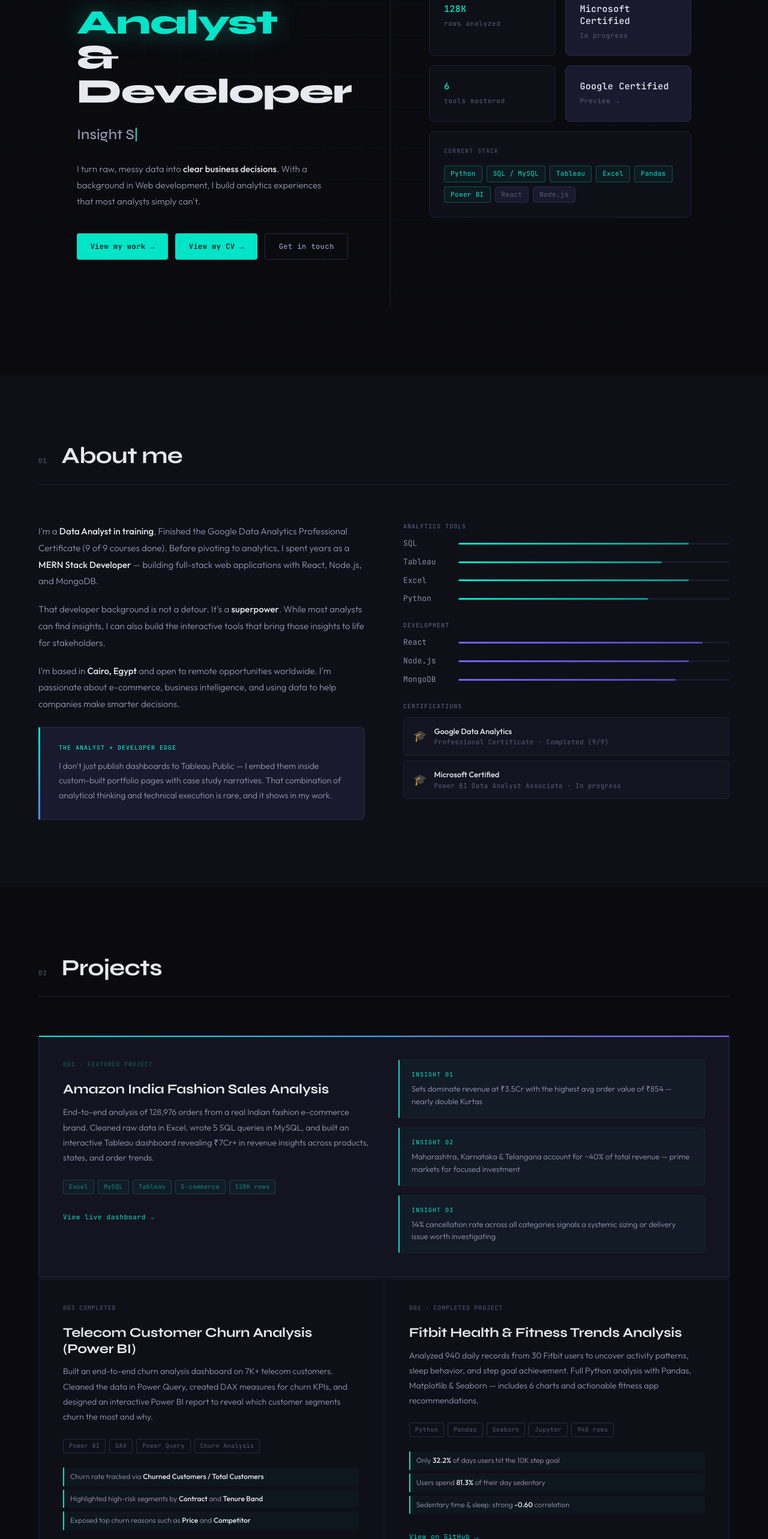
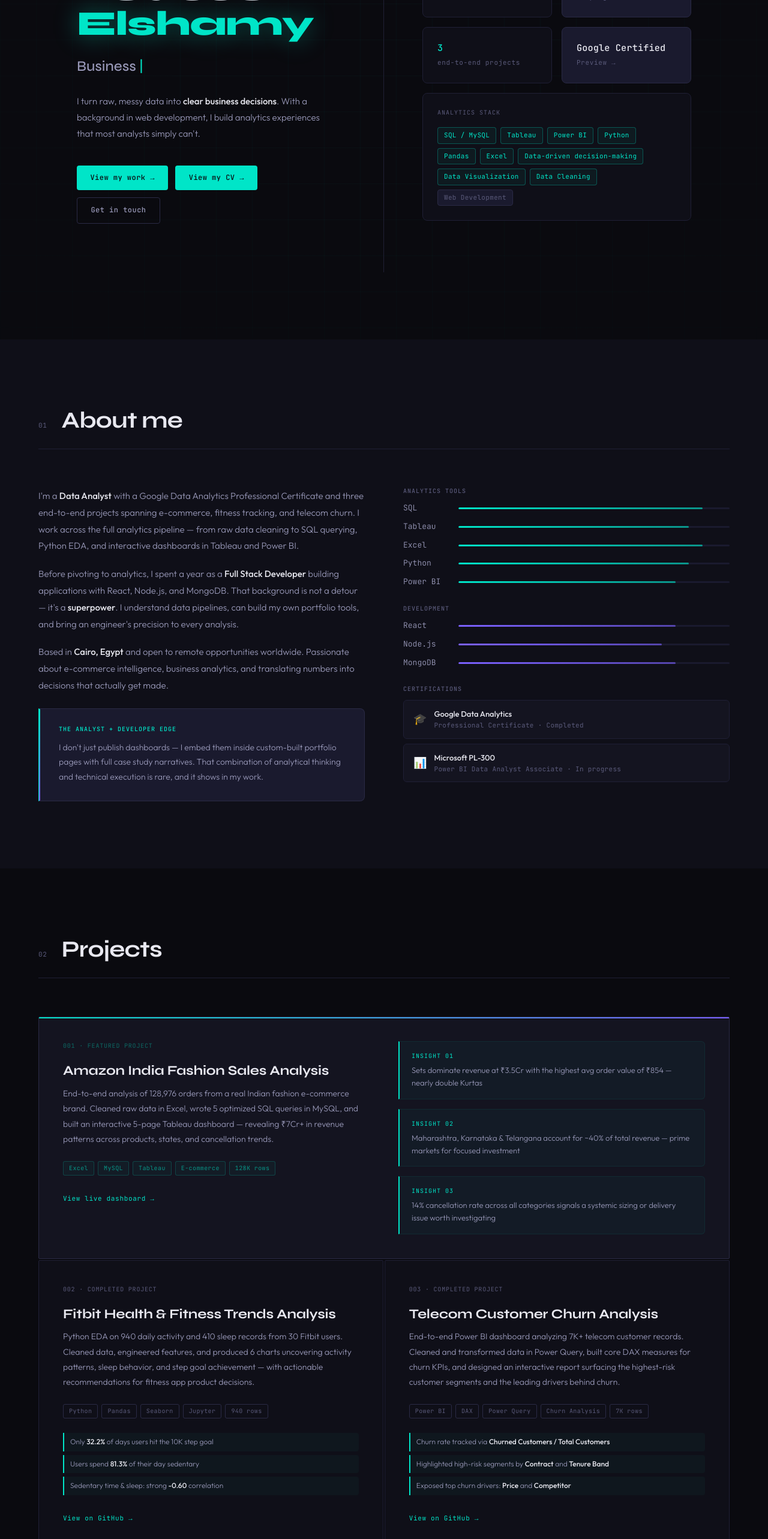
Before and after one commit to Yosifshamy/Portfolio, a React (Vite) app: page / in a window 1280 px wide. Shown: the part 234-2800 px from the top of the page at 60% size. Built offline with nearby package versions, Linux system fonts and the light colour scheme.

Commit message:
DA Focused

```diff
--- a/src/components/about.jsx
+++ b/src/components/about.jsx
@@ -1,14 +1,15 @@
 const About = () => {
   const analyticsSkills = [
-    { label: "SQL", width: "85%", cls: "" },
-    { label: "Tableau", width: "75%", cls: "" },
-    { label: "Excel", width: "85%", cls: "" },
-    { label: "Python", width: "70%", cls: "" },
+    { label: "SQL", width: "90%", cls: "" },
+    { label: "Tableau", width: "85%", cls: "" },
+    { label: "Excel", width: "90%", cls: "" },
+    { label: "Python", width: "85%", cls: "" },
+    { label: "Power BI", width: "80%", cls: "" },
   ];
 
   const devSkills = [
-    { label: "React", width: "90%", cls: "green" },
-    { label: "Node.js", width: "85%", cls: "green" },
+    { label: "React", width: "80%", cls: "green" },
+    { label: "Node.js", width: "75%", cls: "green" },
     { label: "MongoDB", width: "80%", cls: "green" },
   ];
 
@@ -23,32 +24,34 @@
         {/* LEFT — text */}
         <div className="about-text reveal">
           <p>
-            I'm a <strong>Data Analyst in training</strong>, Finished
-            the Google Data Analytics Professional Certificate (9 of 9 courses
-            done). Before pivoting to analytics, I spent years as a{" "}
-            <strong>MERN Stack Developer</strong> — building full-stack web
-            applications with React, Node.js, and MongoDB.
+            I'm a <strong>Data Analyst</strong> with a Google Data Analytics
+            Professional Certificate and three end-to-end projects spanning
+            e-commerce, fitness tracking, and telecom churn. I work across the
+            full analytics pipeline — from raw data cleaning to SQL querying,
+            Python EDA, and interactive dashboards in Tableau and Power BI.
           </p>
           <p>
-            That developer background is not a detour. It's a{" "}
-            <strong>superpower</strong>. While most analysts can find insights, I
-            can also build the interactive tools that bring those insights to
-            life for stakeholders.
+            Before pivoting to analytics, I spent a year as a{" "}
+            <strong>Full Stack Developer</strong> building applications with
+            React, Node.js, and MongoDB. That background is not a detour — it's
+            a <strong>superpower</strong>. I understand data pipelines, can
+            build my own portfolio tools, and bring an engineer's precision to
+            every analysis.
           </p>
           <p>
-            I'm based in <strong>Cairo, Egypt</strong> and open to remote
-            opportunities worldwide. I'm passionate about e-commerce, business
-            intelligence, and using data to help companies make smarter
-            decisions.
+            Based in <strong>Cairo, Egypt</strong> and open to remote
+            opportunities worldwide. Passionate about e-commerce intelligence,
+            business analytics, and translating numbers into decisions that
+            actually get made.
           </p>
 
           <div className="superpower-box">
             <h4>The analyst + developer edge</h4>
             <p>
-              I don't just publish dashboards to Tableau Public — I embed them
-              inside custom-built portfolio pages with case study narratives.
-              That combination of analytical thinking and technical execution is
-              rare, and it shows in my work.
+              I don't just publish dashboards — I embed them inside
+              custom-built portfolio pages with full case study narratives. That
+              combination of analytical thinking and technical execution is rare,
+              and it shows in my work.
             </p>
           </div>
         </div>
@@ -96,14 +99,14 @@
               <div>
                 <div className="cert-title">Google Data Analytics</div>
                 <div className="cert-sub">
-                  Professional Certificate · Completed (9/9)
+                  Professional Certificate · Completed
                 </div>
               </div>
             </div>
             <div className="cert-item">
-              <span className="cert-emoji">🎓</span>
+              <span className="cert-emoji">📊</span>
               <div>
-                <div className="cert-title">Microsoft Certified</div>
+                <div className="cert-title">Microsoft PL-300</div>
                 <div className="cert-sub">
                   Power BI Data Analyst Associate · In progress
                 </div>
--- a/src/components/footer.jsx
+++ b/src/components/footer.jsx
@@ -1,7 +1,7 @@
 const Footer = () => {
   return (
     <footer id="footer" className="footer">
-      <p>© 2025 Youssef El Shamy · Data Analyst &amp; Developer · Cairo, Egypt</p>
+      <p>© 2025 Youssef El Shamy · Data Analyst · Cairo, Egypt</p>
       <div className="social-links">
         <a href="https://www.linkedin.com/in/youssef-elshamy-135906276/" target="_blank" rel="noopener noreferrer">
           <i className="bi bi-linkedin" />
--- a/src/components/home.jsx
+++ b/src/components/home.jsx
@@ -6,7 +6,7 @@
 
   useEffect(() => {
     const typed = new Typed(typedRef.current, {
-      strings: ["Data Analyst", "Insight Storyteller", "Full Stack Developer"],
+      strings: ["Data Analyst", "Business Analyst", "Insight Storyteller"],
       loop: true,
       typeSpeed: 100,
       backSpeed: 40,
@@ -21,19 +21,17 @@
       <div className="hero-left">
         <p className="hero-tag">Available for opportunities · Cairo, Egypt</p>
         <h1 className="hero-name">
-          Data
+          Youssef
           <br />
-          <em>Analyst</em>
-          <br />
-          &amp; Developer
+          <em>Elshamy</em>
         </h1>
         <div className="hero-typed-wrap">
           <span ref={typedRef} />
         </div>
         <p className="hero-desc">
           I turn raw, messy data into <strong>clear business decisions</strong>.
-          With a background in Web development, I build analytics
-          experiences that most analysts simply can't.
+          With a background in web development, I build analytics experiences
+          that most analysts simply can't.
         </p>
         <div className="hero-cta">
           <a href="#portfolio" className="btn-primary-custom">
@@ -43,6 +41,7 @@
             href="https://drive.google.com/file/d/1CDWBJA9TVZrR2eQfrYKwJqn9JA-XGHQF/view?usp=drive_link"
             className="btn-primary-custom"
             target="_blank"
+            rel="noopener noreferrer"
           >
             View my CV →
           </a>
@@ -56,18 +55,18 @@
       <div className="hero-right">
         <div className="stat-row">
           <div className="stat-card">
-            <div className="stat-num cert">128K</div>
+            <div className="stat-num cert">135K+</div>
             <div className="stat-label">rows analyzed</div>
           </div>
           <div className="stat-card dark">
             <div className="stat-num cert">Microsoft Certified</div>
-            <div className="stat-label">In progress</div>
+            <div className="stat-label">In progress · PL-300</div>
           </div>
         </div>
         <div className="stat-row">
           <div className="stat-card">
-            <div className="stat-num cert">6</div>
-            <div className="stat-label">tools mastered</div>
+            <div className="stat-num cert">3</div>
+            <div className="stat-label">end-to-end projects</div>
           </div>
           <div className="stat-card dark">
             <div className="stat-num cert">Google Certified</div>
@@ -76,6 +75,7 @@
                 className="stat-label"
                 href="https://drive.google.com/file/d/1UGjq_Sf2Bgsu3ML5_znR-EddaeTYBpOf/view?usp=drive_link"
                 target="_blank"
+                rel="noopener noreferrer"
               >
                 Preview →
               </a>
@@ -83,16 +83,18 @@
           </div>
         </div>
         <div className="tools-card">
-          <div className="tools-title">Current stack</div>
+          <div className="tools-title">Analytics stack</div>
           <div className="tools-list">
-            <span className="tool-chip hi">Python</span>
             <span className="tool-chip hi">SQL / MySQL</span>
             <span className="tool-chip hi">Tableau</span>
+            <span className="tool-chip hi">Power BI</span>
+            <span className="tool-chip hi">Python</span>
+            <span className="tool-chip hi">Pandas</span>
             <span className="tool-chip hi">Excel</span>
-            <span className="tool-chip hi">Pandas</span>
-            <span className="tool-chip hi">Power BI</span>
-            <span className="tool-chip">React</span>
-            <span className="tool-chip">Node.js</span>
+            <span className="tool-chip hi">Data-driven decision-making</span>
+            <span className="tool-chip hi">Data Visualization</span>
+            <span className="tool-chip hi">Data Cleaning</span>
+            <span className="tool-chip">Web Development</span>
           </div>
         </div>
       </div>
--- a/src/components/navbar.jsx
+++ b/src/components/navbar.jsx
@@ -36,7 +36,7 @@
             <li><a href="#home">Home</a></li>
             <li><a href="#about">About</a></li>
             <li><a href="#portfolio">Projects</a></li>
-            <li><a href="#resume">Process</a></li>
+            <li><a href="#resume">Approach</a></li>
             <li><a href="#contact">Contact</a></li>
           </ul>
         </nav>
--- a/src/components/portfolio.jsx
+++ b/src/components/portfolio.jsx
@@ -20,7 +20,7 @@
       live: "https://tripolar.netlify.app/",
     },
     {
-      id: 3,
+      id: 2,
       name: "CineMirage",
       description: "Movie Recommendation App",
       category: "MERN Stack",
@@ -48,7 +48,8 @@
 
       {/* ── ANALYTICS PROJECTS ── */}
       <div className="projects-grid">
-        {/* Featured */}
+
+        {/* Project 001 - Amazon India — FEATURED */}
         <div className="project-card featured reveal">
           <div>
             <div className="project-num">001 · FEATURED PROJECT</div>
@@ -57,10 +58,10 @@
             </h3>
             <p className="project-desc">
               End-to-end analysis of 128,976 orders from a real Indian fashion
-              e-commerce brand. Cleaned raw data in Excel, wrote 5 SQL queries
-              in MySQL, and built an interactive Tableau dashboard revealing
-              ₹7Cr+ in revenue insights across products, states, and order
-              trends.
+              e-commerce brand. Cleaned raw data in Excel, wrote 5 optimized
+              SQL queries in MySQL, and built an interactive 5-page Tableau
+              dashboard — revealing ₹7Cr+ in revenue patterns across products,
+              states, and cancellation trends.
             </p>
             <div className="project-tags">
               <span className="tag">Excel</span>
@@ -82,15 +83,15 @@
             <div className="finding">
               <div className="finding-num">INSIGHT 01</div>
               <p>
-                Sets dominate revenue at ₹3.5Cr with the highest avg order value
-                of ₹854 — nearly double Kurtas
+                Sets dominate revenue at ₹3.5Cr with the highest avg order
+                value of ₹854 — nearly double Kurtas
               </p>
             </div>
             <div className="finding">
               <div className="finding-num">INSIGHT 02</div>
               <p>
-                Maharashtra, Karnataka &amp; Telangana account for ~40% of total
-                revenue — prime markets for focused investment
+                Maharashtra, Karnataka &amp; Telangana account for ~40% of
+                total revenue — prime markets for focused investment
               </p>
             </div>
             <div className="finding">
@@ -103,59 +104,18 @@
           </div>
         </div>
 
-        {/* Project 002 - Fitbit LIVE */}
-        <div className="project-card reveal">
-          <div className="project-num">003 COMPLETED</div>
-          <h3 className="project-title">
-            Telecom Customer Churn Analysis (Power BI)
-          </h3>
-          <p className="project-desc">
-            Built an end-to-end churn analysis dashboard on 7K+ telecom
-            customers. Cleaned the data in Power Query, created DAX measures for
-            churn KPIs, and designed an interactive Power BI report to reveal
-            which customer segments churn the most and why.
-          </p>
-          <div className="project-tags">
-            <span className="tag">Power BI</span>
-            <span className="tag">DAX</span>
-            <span className="tag">Power Query</span>
-            <span className="tag">Churn Analysis</span>
-          </div>
-          <div className="project-findings-sm">
-            <div className="finding-sm">
-              Churn rate tracked via{" "}
-              <strong>Churned Customers / Total Customers</strong>
-            </div>
-            <div className="finding-sm">
-              Highlighted high-risk segments by <strong>Contract</strong> and{" "}
-              <strong>Tenure Band</strong>
-            </div>
-            <div className="finding-sm">
-              Exposed top churn reasons such as <strong>Price</strong> and{" "}
-              <strong>Competitor</strong>
-            </div>
-          </div>
-          <a
-            href="https://github.com/Yosifshamy/Telecom-Customer-Churn-PowerBI"
-            target="_blank"
-            rel="noopener noreferrer"
-            className="project-link"
-          >
-            View on GitHub →
-          </a>
-        </div>
-
-        {/* Project 003 - Telecom Churn - Power BI */}
+        {/* Project 002 - Fitbit */}
         <div className="project-card reveal">
           <div className="project-num">002 · COMPLETED PROJECT</div>
           <h3 className="project-title">
             Fitbit Health &amp; Fitness Trends Analysis
           </h3>
           <p className="project-desc">
-            Analyzed 940 daily records from 30 Fitbit users to uncover activity
-            patterns, sleep behavior, and step goal achievement. Full Python
-            analysis with Pandas, Matplotlib &amp; Seaborn — includes 6 charts
-            and actionable fitness app recommendations.
+            Python EDA on 940 daily activity and 410 sleep records from 30
+            Fitbit users. Cleaned data, engineered features, and produced 6
+            charts uncovering activity patterns, sleep behavior, and step goal
+            achievement — with actionable recommendations for fitness app
+            product decisions.
           </p>
           <div className="project-tags">
             <span className="tag">Python</span>
@@ -178,6 +138,50 @@
           </div>
           <a
             href="https://github.com/Yosifshamy/fitbit-fitness-analysis"
+            target="_blank"
+            rel="noopener noreferrer"
+            className="project-link"
+          >
+            View on GitHub →
+          </a>
+        </div>
+
+        {/* Project 003 - Telecom Churn */}
+        <div className="project-card reveal">
+          <div className="project-num">003 · COMPLETED PROJECT</div>
+          <h3 className="project-title">
+            Telecom Customer Churn Analysis
+          </h3>
+          <p className="project-desc">
+            End-to-end Power BI dashboard analyzing 7K+ telecom customer
+            records. Cleaned and transformed data in Power Query, built core
+            DAX measures for churn KPIs, and designed an interactive report
+            surfacing the highest-risk customer segments and the leading drivers
+            behind churn.
+          </p>
+          <div className="project-tags">
+            <span className="tag">Power BI</span>
+            <span className="tag">DAX</span>
+            <span className="tag">Power Query</span>
+            <span className="tag">Churn Analysis</span>
+            <span className="tag">7K rows</span>
+          </div>
+          <div className="project-findings-sm">
+            <div className="finding-sm">
+              Churn rate tracked via{" "}
+              <strong>Churned Customers / Total Customers</strong>
+            </div>
+            <div className="finding-sm">
+              Highlighted high-risk segments by <strong>Contract</strong> and{" "}
+              <strong>Tenure Band</strong>
+            </div>
+            <div className="finding-sm">
+              Exposed top churn drivers: <strong>Price</strong> and{" "}
+              <strong>Competitor</strong>
+            </div>
+          </div>
+          <a
+            href="https://github.com/Yosifshamy/Telecom-Customer-Churn-PowerBI"
             target="_blank"
             rel="noopener noreferrer"
             className="project-link"
```
Also changed, not shown: src/components/service.jsx (deleted, +0 -111 lines).
